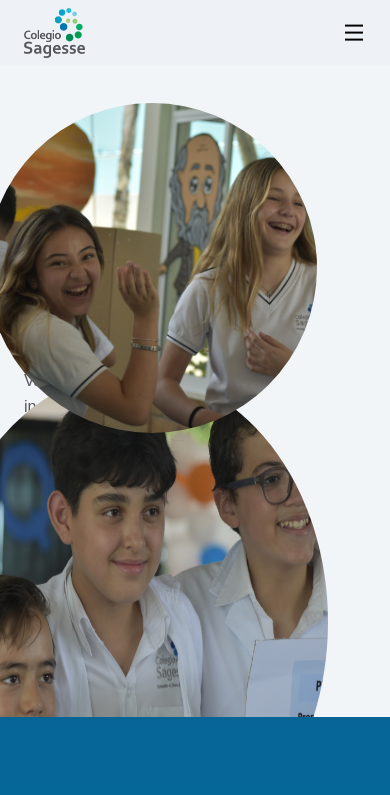
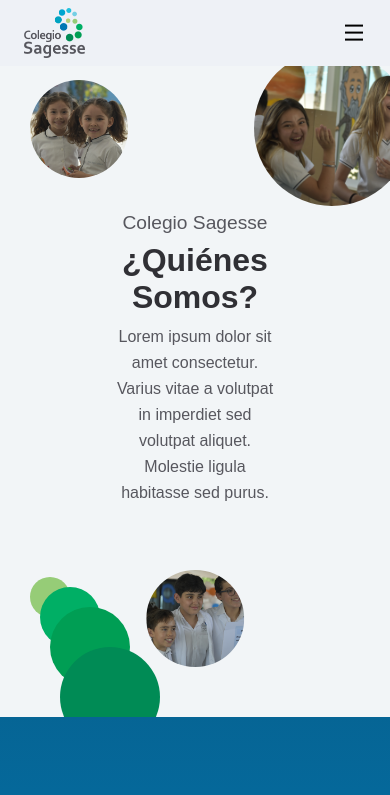
Before and after one commit to JohnSatur/sagesse-web, an Angular app: page /quienes-somos in a window 390 px wide. Shown: the top 795 px of the page. Built offline with nearby package versions, Linux system fonts and the light colour scheme.

Commit message:
Quiénes Somos responsivo

```diff
--- a/src/app/pages/about/about.component.html
+++ b/src/app/pages/about/about.component.html
@@ -36,14 +36,14 @@
     <!-- Mission & Vision -->
     <section class="missionVision section">
         <div class="missionVision__container container">
-            <div class="missionVission__mission">
+            <div class="missionVision__mission">
                 <i class="ri-flag-fill missionVision__icon"></i>
                 <div class="missionVision__copy">
                     <h2 class="missionVision__title">Misión</h2>
                     <p class="missionVision__text">Llegar a ser la institución educativa integral de mayor prestigio, mediante la mejora constante en su nivel académico, respetando la individualidad de la persona.</p>
                 </div>
             </div>
-            <div class="missionVission__vision">
+            <div class="missionVision__vision">
                 <i class="ri-eye-fill missionVision__icon"></i>
                 <div class="missionVision__copy">
                     <h2 class="missionVision__title">Visión</h2>
--- a/src/app/pages/about/about.component.scss
+++ b/src/app/pages/about/about.component.scss
@@ -13,7 +13,7 @@
 }
 
 .hero__img1 {
-    right: 648px;
+    right: 30vw;
     bottom: 305px;
     width: 300px;
     height: 300px;
@@ -34,18 +34,18 @@
 }
 
 .hero__circle1 {
-    width: 230px;
-    height: 230px;
+    width: 200px;
+    height: 200px;
     background-color: var(--second-color1);
-    right: 495px;
+    right: 15vw;
     bottom: 275px;
 }
 
 .hero__circle2 {
-    width: 160px;
-    height: 160px;
+    width: 150px;
+    height: 150px;
     background-color: var(--second-color2);
-    right: 456px;
+    right: 21vw;
     top: 322px;
 }
 
@@ -53,20 +53,20 @@
     width: 100px;
     height: 100px;
     background-color: var(--second-color3);
-    right: 448px;
-    top: 298px;
+    right: 25vw;
+    top: 270px;
 }
 
 .hero__circle4 {
     width: 60px;
     height: 60px;
     background-color: var(--second-color4);
-    right: 451px;
-    top: 269px;
+    right: 25vw;
+    top: 230px;
 }
 
 .hero__container {
-    height: 100%;
+    width: 100%;
 }
 
 .hero__copy {
@@ -286,3 +286,254 @@
 .philosophy__description {
     color: var(--light-color);
 }
+
+@media screen and (max-width: 1536px) {
+    .hero__img1 {
+        width: 250px;
+        height: 250px;
+    }
+
+    .hero__img2 {
+        width: 350px;
+        height: 350px;
+        bottom: -85px;
+    }
+
+    .hero__img3 {
+        width: 200px;
+        height: 200px;
+        top: 150px;
+    }
+}
+
+@media screen and (max-width: 1280px) {
+    .hero__img1 {
+        top: 200px;
+    }
+
+    .hero__img3 {
+        right: 30px;
+    }
+}
+
+@media screen and (max-width: 1024px) {
+    .hero__container {
+        display: flex;
+        justify-content: center;
+    }
+
+    .hero__copy {
+        display: flex;
+        flex-direction: column;
+        align-items: center;
+        gap: .5rem;
+    }
+
+    .hero__description {
+        text-align: center;
+    }
+
+    .hero__img1 {
+        top: 100px;
+        left: 50px;
+    }
+
+    .hero__img2 {
+        width: 25vh;
+        height: 25vh;
+        bottom: 50px;
+        left: 50%;
+        transform: translateX(-50%);
+    }
+
+    .hero__img3 {
+        right: 30px;
+    }
+
+    .hero__circle1 {
+        width: 200px;
+        height: 200px;
+        bottom: -50px;
+        left: 100px;
+    }
+
+    .hero__circle2 {
+        width: 150px;
+        height: 150px;
+        top: auto;
+        bottom: 70px;
+        left: 70px;
+    }
+
+    .hero__circle3 {
+        width: 100px;
+        height: 100px;
+        bottom: 180px;
+        top: auto;
+        left: 50px;
+    }
+
+    .hero__circle4 {
+        width: 50px;
+        height: 50px;
+        bottom: 250px;
+        top: auto;
+        left: 50px;
+    }
+
+    // Story
+    .story__container {
+        flex-direction: column;
+        align-items: center;
+    }
+
+    .story__copy {
+        align-items: center;
+    }
+
+    .story__description {
+        text-align: justify;
+        text-align-last: center;
+    }
+
+    // Philosophy
+    .philosophy__container {
+        flex-direction: column;
+        gap: 2rem;
+    }
+
+    .philosophy__img {
+        opacity: .3;
+        width: 550px;
+        height: 550px;
+    }
+}
+
+@media screen and (max-width: 768px) {
+    .hero__img1 {
+        width: 25vw;
+        height: 25vw;
+    }
+
+    .hero__img2 {
+        width: 25vw;
+        height: 25vw;
+    }
+
+    .hero__img3 {
+        width: 30vw;
+        height: 30vw;
+    }
+
+    .hero__circle1 {
+        width: 150px;
+        height: 150px;
+        bottom: -30px;
+        left: 100px;
+    }
+
+    .hero__circle2 {
+        width: 120px;
+        height: 120px;
+        bottom: 50px;
+        left: 70px;
+    }
+
+    .hero__circle3 {
+        width: 90px;
+        height: 90px;
+        bottom: 100px;
+        left: 60px;
+    }
+
+    .hero__circle4 {
+        width: 60px;
+        height: 60px;
+        bottom: 150px;
+        left: 50px;
+    }
+
+    // Mission & Vision
+    .missionVision__container {
+        flex-direction: column;
+    }
+
+    .missionVision__mission, .missionVision__vision {
+        display: flex;
+        flex-direction: column;
+        gap: 1rem;
+        align-items: center;
+    }
+
+    .missionVision__copy {
+        align-items: center;
+    }
+
+    .missionVision__icon {
+        font-size: 8rem;
+    }
+
+    // Values
+    .values__values {
+        .values__row {
+            flex-direction: column;
+
+            &:nth-child(odd) {
+                flex-direction: column;
+            }
+        }
+    }
+
+}
+
+@media screen and (max-width: 640px) {
+    .hero__title, .hero__subtitle {
+        text-align: center;
+    }
+
+    .hero__img1 {
+        top: 80px;
+        left: 30px;
+    }
+
+    .hero__img3 {
+        top: 50px;
+        right: -20px;
+        width: 40vw;
+        height: 40vw;
+    }
+
+    .hero__circle1 {
+        width: 100px;
+        height: 100px;
+        bottom: -30px;
+        left: 60px;
+    }
+
+    .hero__circle2 {
+        width: 80px;
+        height: 80px;
+        bottom: 30px;
+        left: 50px;
+    }
+
+    .hero__circle3 {
+        width: 60px;
+        height: 60px;
+        bottom: 70px;
+        left: 40px;
+    }
+
+    .hero__circle4 {
+        width: 40px;
+        height: 40px;
+        bottom: 100px;
+        left: 30px;
+    }
+
+    // Philosophy
+    .philosophy__img {
+        width: 300px;
+        height: 300px;
+    }
+}
--- a/src/app/pages/home/home.component.scss
+++ b/src/app/pages/home/home.component.scss
@@ -810,5 +810,4 @@
         flex-direction: column;
         gap: 2rem;
     }
-
 }
```
